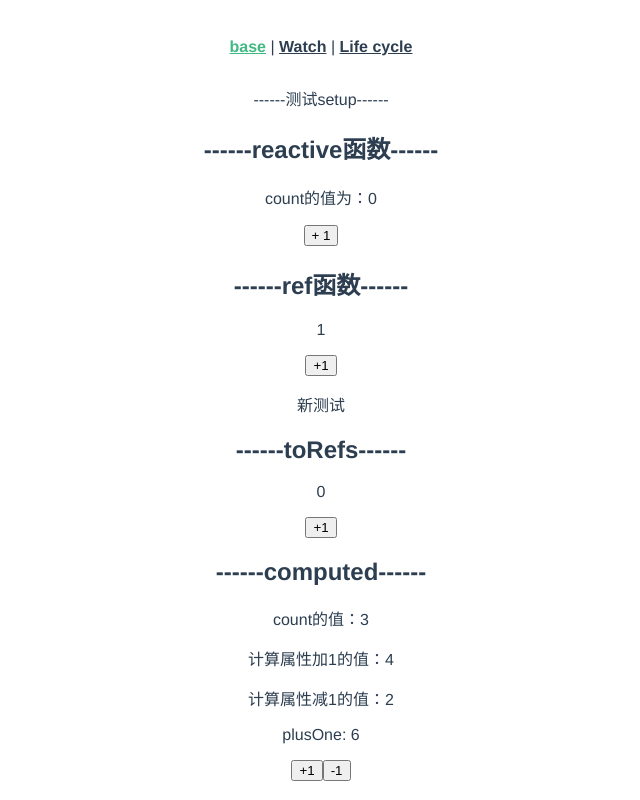
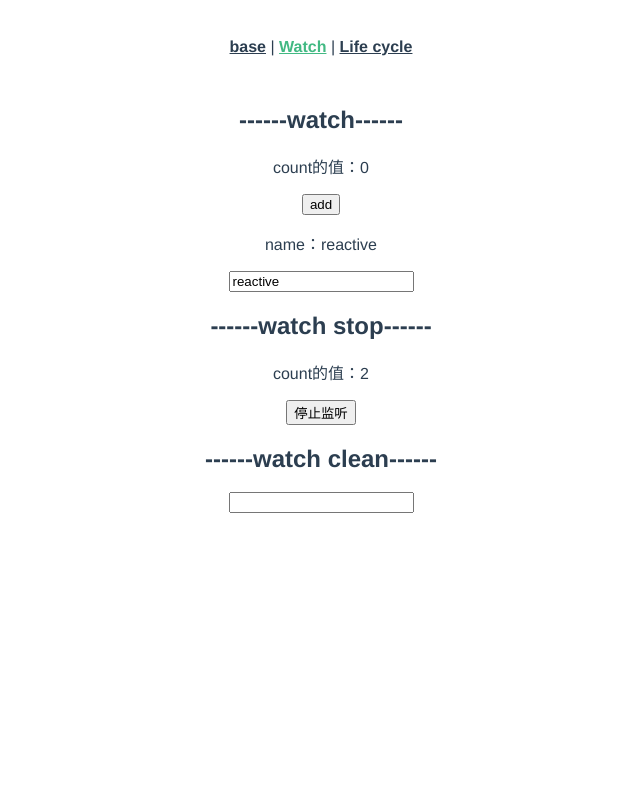
Before and after one commit to lhz333/vue3-study, a Vue app: page /#/about in a window 1280 px wide. Before the commit this address led to /#/. Shown: the whole page, without its empty margins (319-959 px from the left). Built offline with nearby package versions, Linux system fonts and the light colour scheme.

Commit message:
feat: 修改watch文件

```diff
--- a/src/components/6.watch.vue
+++ b/src/components/6.watch.vue
@@ -4,7 +4,7 @@
     <p>count的值：{{ count }}</p>
     <button @click="add">add</button>
     <p>name：{{ name }}</p>
-    <input type="text" @blur="changeInput" />
+    <input type="text" v-model="name" />
   </div>
 </template>
 
@@ -17,24 +17,22 @@ import {
   toRefs
 } from "@vue/composition-api";
 export default {
-  setup() {
+  setup () {
     console.log("--------------watch--------------");
     const count = ref(0);
 
     const add = () => (count.value += 1);
 
     const state = reactive({
-      name: "reactive"
+      name: "reactive",
+      sex: "女"
     });
-    const changeInput = e => {
-      state.name = e.target.value;
-    };
-    // watchEffect() 监听props
+    // watchEffect的用法与watch有所不同，watchEffect会传入一个函数，然后立即执行这个函数，对于函数里面的响应式依赖会进行监听，然后当依赖发生变化时，会重新调用传入的函数
     watchEffect(() => {
       console.log(count.value);
       console.log(state.name);
     });
-    // watch监听器
+    // watch除了可以监听单个值或者函数返回值之外，也可以同时监听多个数据源
     watch(
       // 这里是要监听的数据 count是ref创建的数据，() => state.name是reactive创建的数据
       [count, () => state.name],
@@ -43,11 +41,21 @@ export default {
         console.log(newValue, oldValue);
       }
     );
+
+    // watch 可以监听一个函数的返回值
+    watch(
+      () => {
+        return state.name + state.sex;
+      },
+      value => {
+        // state中name或者sex发生变化时，都会进入这个函数
+        console.log(`名字加姓别是：${value}`);
+      }
+    );
     return {
       ...toRefs(state),
       count,
-      add,
-      changeInput
+      add
     };
   }
 };
```
